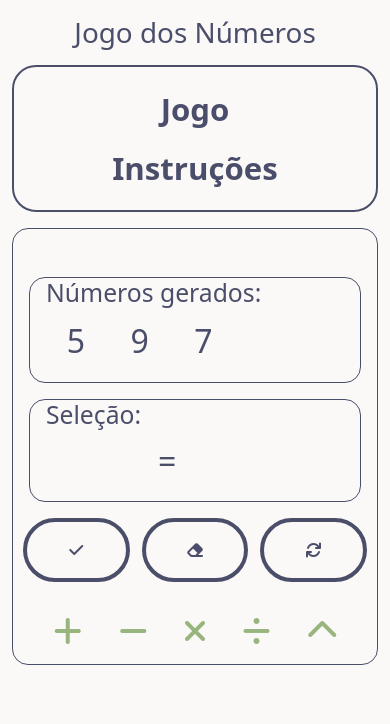
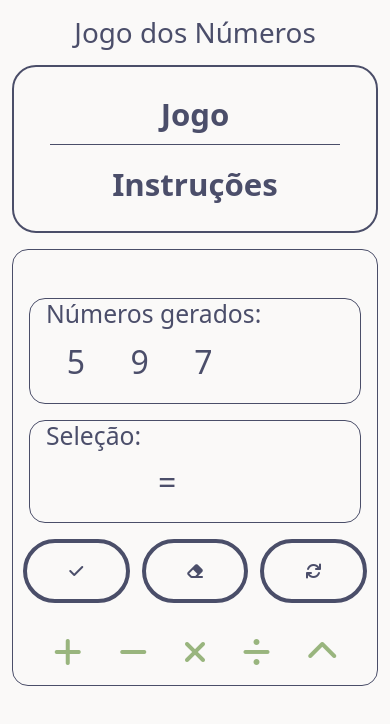
Before and after one commit to DanielKriegerS/ToZeroGame, a website: page index.html in a window 390 px wide. Drawn offline with nearby package versions, Linux system fonts and the light colour scheme.

Commit message:
Idented + adjusted link efect

```diff
--- a/styles/css-styles/game--media-styles.css
+++ b/styles/css-styles/game--media-styles.css
@@ -1,3 +1,6 @@
+@charset "UTF-8";
+/* Importando variáveis */
+/* variáveis */
 /* Media query para dispositivos menores que 768px */
 @media (max-width: 768px) {
   #header {
@@ -43,8 +46,17 @@
     border: none;
     align-self: center;
   }
-  .op-button, .command-button, .random-numbers, .links {
+  .op-button, .command-button, .random-numbers {
     margin: 0 auto;
+  }
+  .links {
+    margin: 5px;
+    border-radius: 0%;
+    width: 80%;
+    text-align: center;
+  }
+  #navigation a:nth-of-type(1) {
+    border-bottom: 1px solid rgba(0, 6, 45, 0.7);
   }
 }
 @media (min-width: 769px) and (max-width: 1023px) {
@@ -58,7 +70,7 @@
   }
   .links {
     margin: 0 auto;
-    border: 1px solid black;
+    border: 1px solid;
   }
 }
 
```
Also changed, not shown: 1 other file.
